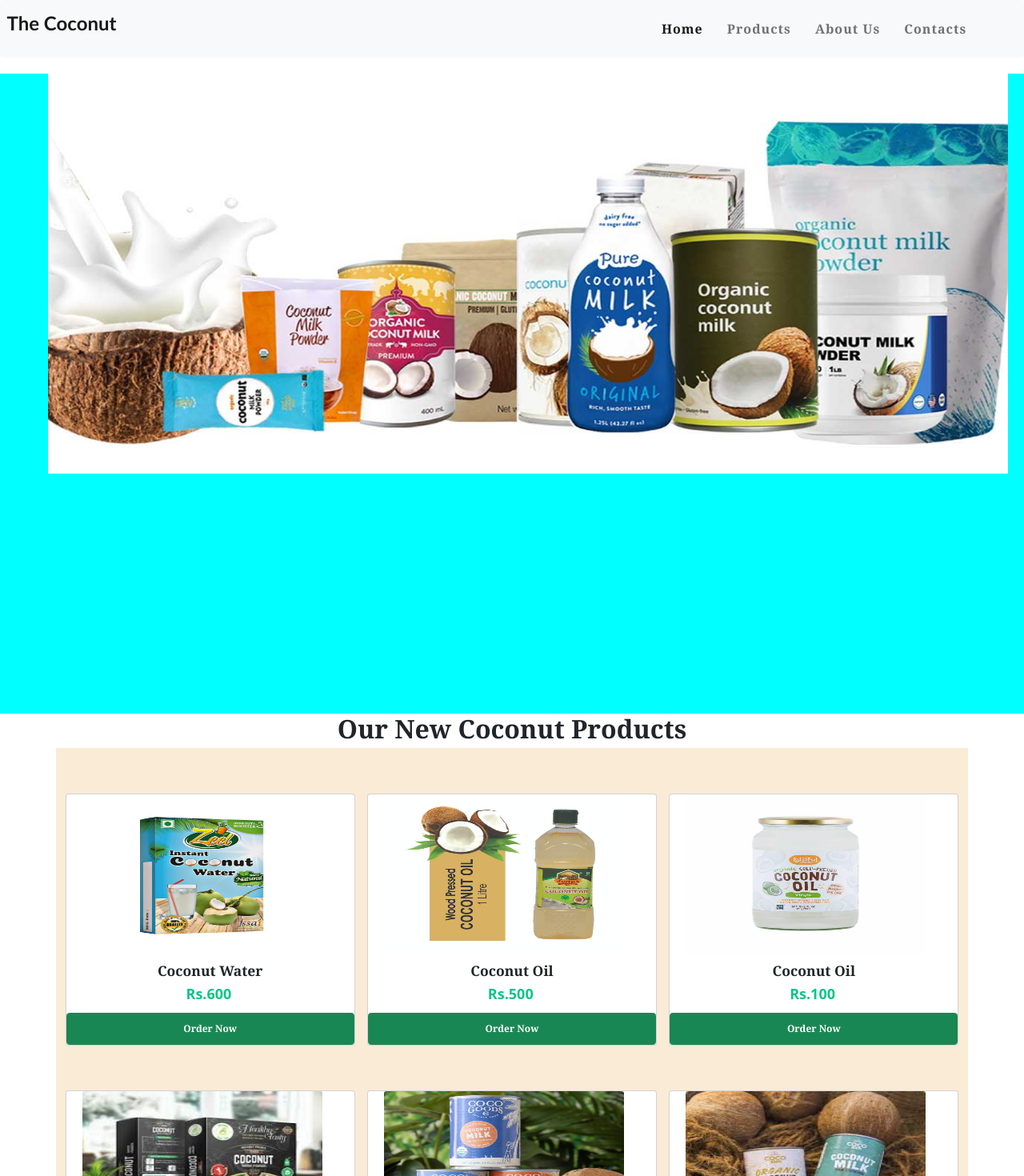
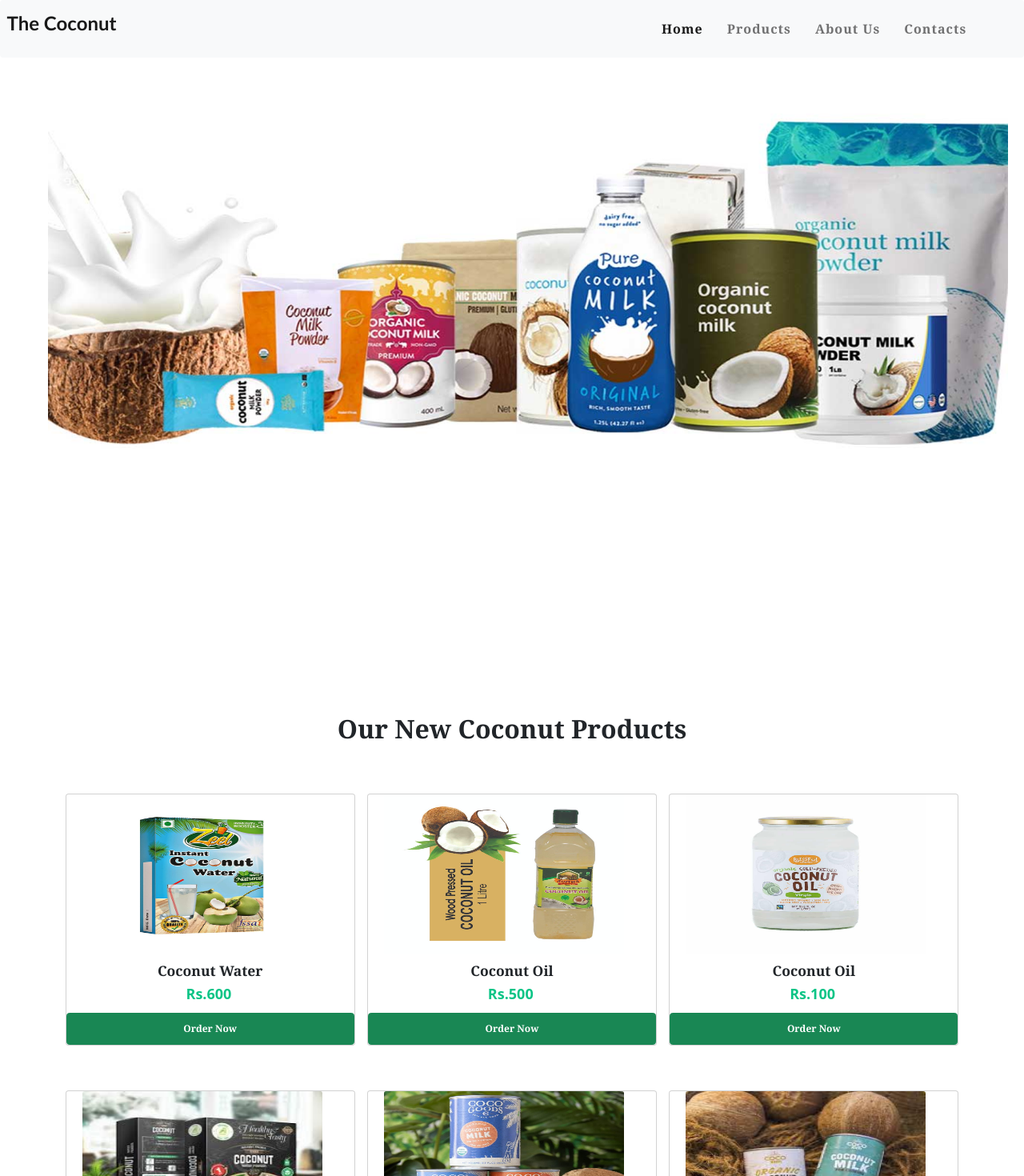
Before and after one commit to SS2199/FinTech, an Angular app: page / in a window 1280 px wide. Shown: the top 1470 px of the page at 80% size. Built offline with nearby package versions, Linux system fonts and the light colour scheme.

Commit message:
Update container.component.scss

```diff
--- a/src/app/container/container.component.scss
+++ b/src/app/container/container.component.scss
@@ -40,7 +40,7 @@
 }
 
 .bg-image {
-background-color: aqua;
+//background-color: aqua;
   background-size: cover;
   background-position: center;
   height: 100vh;
@@ -81,5 +81,5 @@
   margin-top: 10px;
 }
 .container{
-  background-color: antiquewhite;
+  //background-color: antiquewhite;
 }
```
